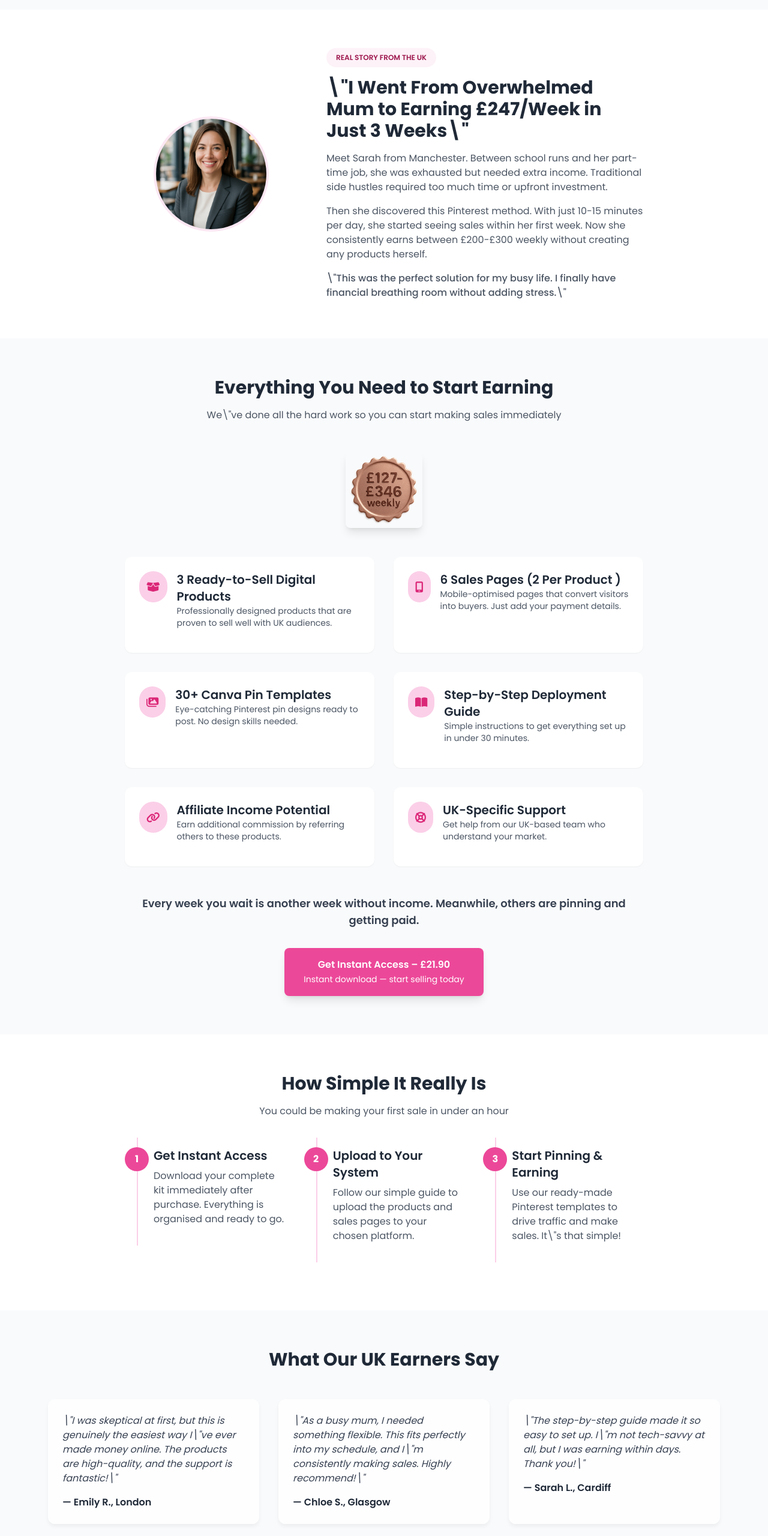
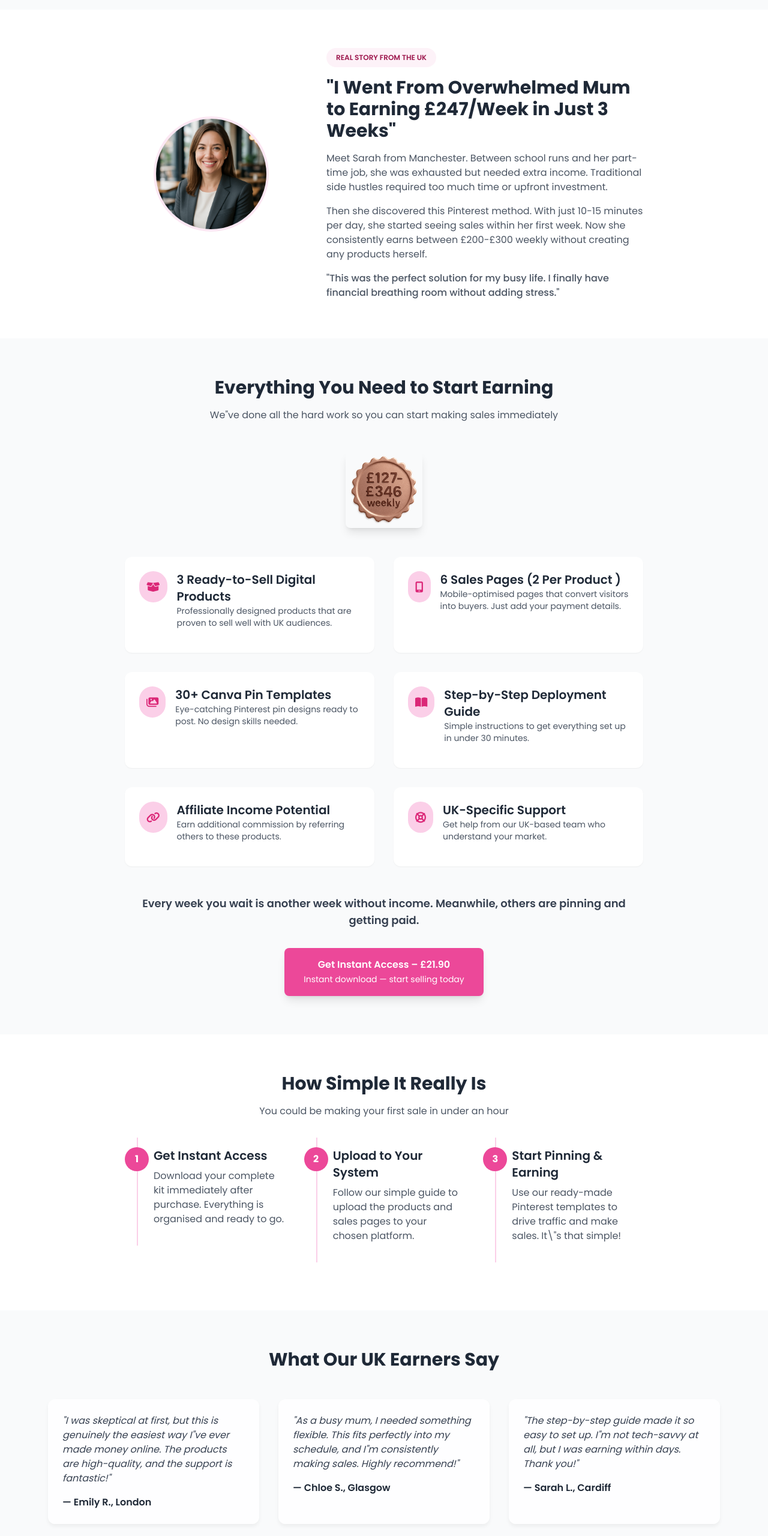
Before and after one commit to Arr0Zz/side-hustle-uk, a plain HTML site: page index.html in a window 1280 px wide. Shown: the part 1400-3960 px from the top of the page at 60% size. Drawn offline with nearby package versions, Linux system fonts and the light colour scheme.

Commit message:
Update index.html

```diff
--- a/index.html
+++ b/index.html
@@ -178,7 +178,7 @@
                         <span class="text-xs font-semibold text-pink-800">REAL STORY FROM THE UK</span>
                     </div>
                     <h2 class="text-3xl font-bold text-gray-800 mb-4">
-                        \"I Went From Overwhelmed Mum to Earning £247/Week in Just 3 Weeks\"
+                        "I Went From Overwhelmed Mum to Earning £247/Week in Just 3 Weeks"
                     </h2>
                     <p class="text-gray-600 mb-4">
                         Meet Sarah from Manchester. Between school runs and her part-time job, she was exhausted but needed extra income. Traditional side hustles required too much time or upfront investment.
@@ -187,7 +187,7 @@
                         Then she discovered this Pinterest method. With just 10-15 minutes per day, she started seeing sales within her first week. Now she consistently earns between £200-£300 weekly without creating any products herself.
                     </p>
                     <p class="text-gray-600 font-medium">
-                        \"This was the perfect solution for my busy life. I finally have financial breathing room without adding stress.\"
+                        "This was the perfect solution for my busy life. I finally have financial breathing room without adding stress."
                     </p>
                 </div>
             </div>
@@ -201,7 +201,7 @@
                 Everything You Need to Start Earning
             </h2>
             <p class="text-center text-gray-600 mb-12 max-w-2xl mx-auto">
-                We\"ve done all the hard work so you can start making sales immediately
+                We"ve done all the hard work so you can start making sales immediately
             </p>
             <div class="flex justify-center mb-12">
                 <img src="./image.png" alt="Weekly earnings badge" class="w-auto h-32 rounded-lg shadow-lg">
@@ -364,19 +364,19 @@
             <div class="grid md:grid-cols-3 gap-8">
                 <div class="testimonial-card p-6 rounded-xl">
                     <p class="text-gray-700 mb-4 italic">
-                        \"I was skeptical at first, but this is genuinely the easiest way I\"ve ever made money online. The products are high-quality, and the support is fantastic!\"
+                        "I was skeptical at first, but this is genuinely the easiest way I"ve ever made money online. The products are high-quality, and the support is fantastic!"
                     </p>
                     <p class="font-semibold text-gray-800">— Emily R., London</p>
                 </div>
                 <div class="testimonial-card p-6 rounded-xl">
                     <p class="text-gray-700 mb-4 italic">
-                        \"As a busy mum, I needed something flexible. This fits perfectly into my schedule, and I\"m consistently making sales. Highly recommend!\"
+                        "As a busy mum, I needed something flexible. This fits perfectly into my schedule, and I"m consistently making sales. Highly recommend!"
                     </p>
                     <p class="font-semibold text-gray-800">— Chloe S., Glasgow</p>
                 </div>
                 <div class="testimonial-card p-6 rounded-xl">
                     <p class="text-gray-700 mb-4 italic">
-                        \"The step-by-step guide made it so easy to set up. I\"m not tech-savvy at all, but I was earning within days. Thank you!\"
+                        "The step-by-step guide made it so easy to set up. I"m not tech-savvy at all, but I was earning within days. Thank you!"
                     </p>
                     <p class="font-semibold text-gray-800">— Sarah L., Cardiff</p>
                 </div>
@@ -395,8 +395,7 @@
                 Try It Risk-Free Today
             </h2>
             <p class="text-gray-600 mb-8">
-                We\"re so confident you\"ll love this method that we offer a full 30-day money-back guarantee. If you\"re not earning, we\"ll refund every penny. No questions asked.
-            </p>
+                </p>
             <a href="https://pay.hotmart.com/T101256274T" class="btn-primary text-white font-semibold py-4 px-8 rounded-lg text-center shadow-lg inline-block">
                 Get Instant Access – £21.90<br><span class="text-sm font-normal">Instant download — start selling today</span>
             </a>
@@ -413,7 +412,7 @@
                 <div class="bg-white p-6 rounded-xl shadow-sm">
                     <h3 class="font-semibold text-gray-800 mb-2">Do I need to create my own products?</h3>
                     <p class="text-gray-600">
-                        No! That\"s the beauty of this system. We provide you with 3 ready-to-sell digital products. You simply promote them and earn a commission.
+                        No! That"s the beauty of this system. We provide you with 3 ready-to-sell digital products. You simply promote them and earn a commission.
                     </p>
                 </div>
                 <div class="bg-white p-6 rounded-xl shadow-sm">
@@ -429,7 +428,7 @@
                     </p>
                 </div>
                 <div class="bg-white p-6 rounded-xl shadow-sm">
-                    <h3 class="font-semibold text-gray-800 mb-2">What if I\"m not tech-savvy?</h3>
+                    <h3 class="font-semibold text-gray-800 mb-2">What if I"m not tech-savvy?</h3>
                     <p class="text-gray-600">
                         No problem! Our step-by-step deployment guide is incredibly simple to follow. If you can click a mouse, you can set this up.
                     </p>
```
